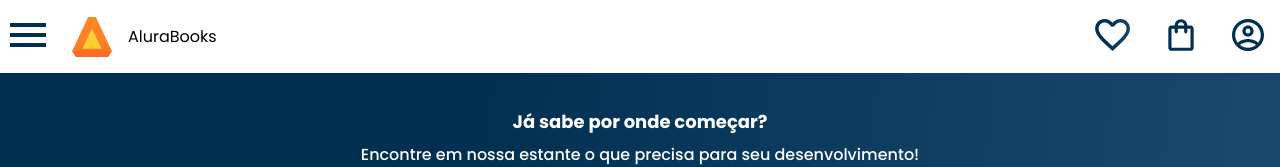
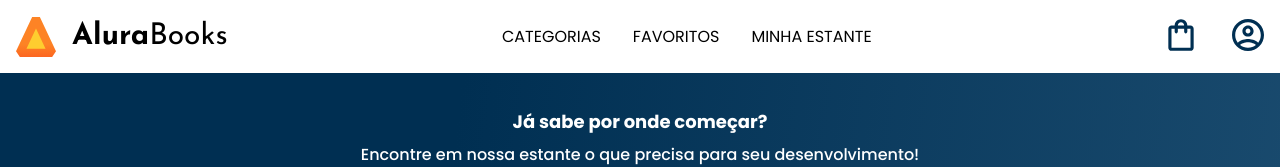
Before and after one commit to petersonbersanetti/HTML-e-CSS--responsividade-com-mobile-first, a plain HTML site: page index.html in a window 1280 px wide. Shown: the top 167 px of the page. Drawn offline with nearby package versions, Linux system fonts and the light colour scheme.

Commit message:
Responsive to Tablet

```diff
--- a/index.html
+++ b/index.html
@@ -9,6 +9,7 @@
     <link rel="preconnect" href="https://fonts.googleapis.com">
     <link rel="preconnect" href="https://fonts.gstatic.com" crossorigin>
     <link href="https://fonts.googleapis.com/css2?family=Poppins:wght@300;400;500;700&display=swap" rel="stylesheet">
+    <link href="https://fonts.googleapis.com/css2?family=Josefin+Sans:wght@400;700&display=swap" rel="stylesheet">
     <link rel="stylesheet" href="https://cdn.jsdelivr.net/npm/swiper@9/swiper-bundle.min.css"/>
     <link rel="stylesheet" href="style.css">
 </head>
@@ -34,12 +35,31 @@
             </ul>
             <img src="img/Logo.svg" alt="Logo Alurabooks" class="container__imagem">
             <h1 class="container__titulo"><b class="container__titulo--negrito">Alura</b>Books</h1>
-
         </div>
 
+        <ul class="opcoes">
+            <input type="checkbox" id="opcoes-menu" class="opcoes__botao">
+            <label for="opcoes-menu">
+                <li class="opcoes__item">Categorias</li>
+            </label>
+            <ul class="lista-menu">
+                <li class="lista-menu__item"><a href="#" class="lista-menu__link">Programação</a>
+                </li>
+                <li class="lista-menu__item"><a href="#" class="lista-menu__link">Front-End</a>
+                </li>
+                <li class="lista-menu__item"><a href="#" class="lista-menu__link">Infraestrutura</a>
+                </li>
+                <li class="lista-menu__item"><a href="#" class="lista-menu__link">Business</a>
+                </li>
+                <li class="lista-menu__item"><a href="#" class="lista-menu__link">Design & UX</a>
+                </li>
+            </ul>
+            <li class="opcoes__item"><a href="#" class="opcoes__link">Favoritos</a></li>
+            <li class="opcoes__item"><a href="#" class="opcoes__link">Minha Estante</a></li>
+        </ul>
 
         <div class="container">
-        <a href="#"><img src="img/Favoritos.svg" alt="Meus Favoritos" class="container__imagem"></a>
+        <a href="#"><img src="img/Favoritos.svg" alt="Meus Favoritos" class="container__imagem container__imagem-transparente"></a>
         <a href="#"><img src="img/Sacola.svg" alt="Carrinho de compras" class="container__imagem"></a>
         <a href="#"><img src="img/Usuario.svg" alt="Meu Perfil" class="container__imagem"></a>
         </div>
--- a/style.css
+++ b/style.css
@@ -12,6 +12,8 @@
     --azul-degrade: linear-gradient(97.54deg, #002F52 35.49%, #326589 165.37%);
     --fonte-principal: "Poppins";
     --azul: #002F52;
+    --fonte-secundario: "Josefin Sans";
+    --preto: #000000;
 }
 
 body {
--- a/styles/header.css
+++ b/styles/header.css
@@ -59,3 +59,58 @@
 .container__botao{
     display: none;
 }
+
+.container__titulo,
+.opcoes{
+    display: none;
+}
+
+
+
+@media screen and (min-width: 1024px) {
+      .container__titulo,
+      .container__titulo--negrito{
+        font-family: var(--fonte-secundario);
+        font-size: 30px;
+      }
+
+      .container__titulo{
+        font-weight: 400;
+        display: block;
+      }
+
+      .container__titulo--negrito{
+        font-weight: 700;
+      }
+
+      .opcoes{
+        display: flex;
+      }
+
+      .opcoes__item{
+        padding: 0 1em;
+        text-transform: uppercase;
+      }
+
+      .opcoes__link{
+        color: var(--preto);
+      }
+
+      .container__imagem-transparente {
+        display: none;
+      }
+
+      .cabecalho__menu-hamburguer {
+        display: none;
+      }
+
+      .opcoes__botao:checked~ .lista-menu {
+        display: block;
+        width: auto;
+      }
+
+      .opcoes__botao{
+        display: none;
+      }
+
+}
```
